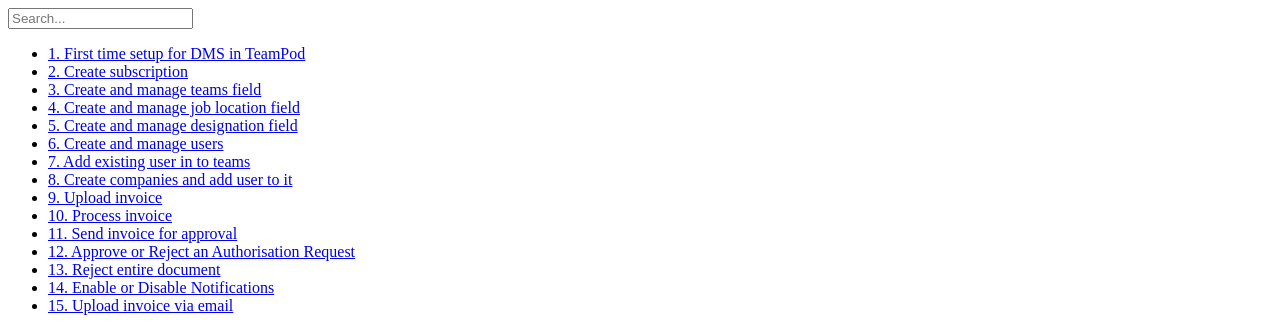
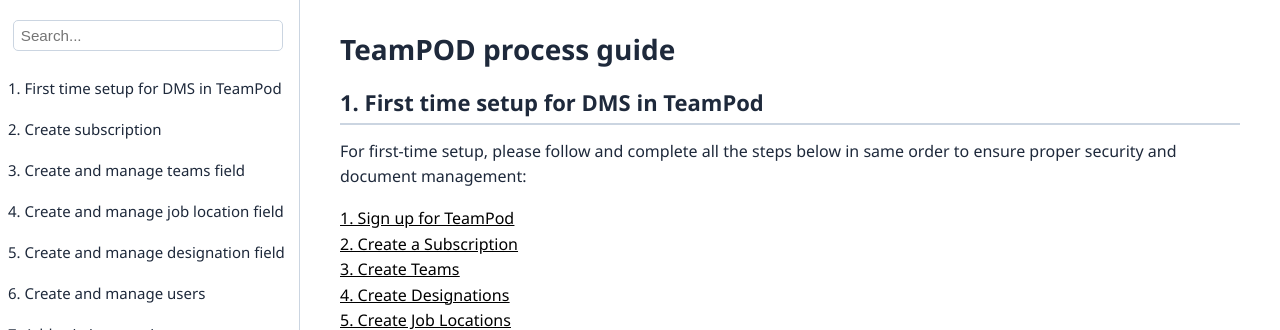
Before and after one commit to teampod-process-guide/SOP, a plain HTML site: page index.html in a window 1280 px wide. Shown: the top 330 px of the page. Drawn offline with Linux system fonts and the light colour scheme; the site is published under a folder, as on GitHub Pages, so addresses that start at the root find nothing.

Commit message:
Update index.html

```diff
--- a/index.html
+++ b/index.html
@@ -4,8 +4,8 @@
 <head>
     <meta charset="UTF-8" />
     <meta name="viewport" content="width=device-width, initial-scale=1" />
-    <link rel="stylesheet" href="/styles.css">
-    <script src="./scripts.js"></script>
+    <link rel="stylesheet" href="styles.css">
+    <script src="scripts.js"></script>
     <title>TeamPOD SOP Guide</title>
 
 </head>
```
